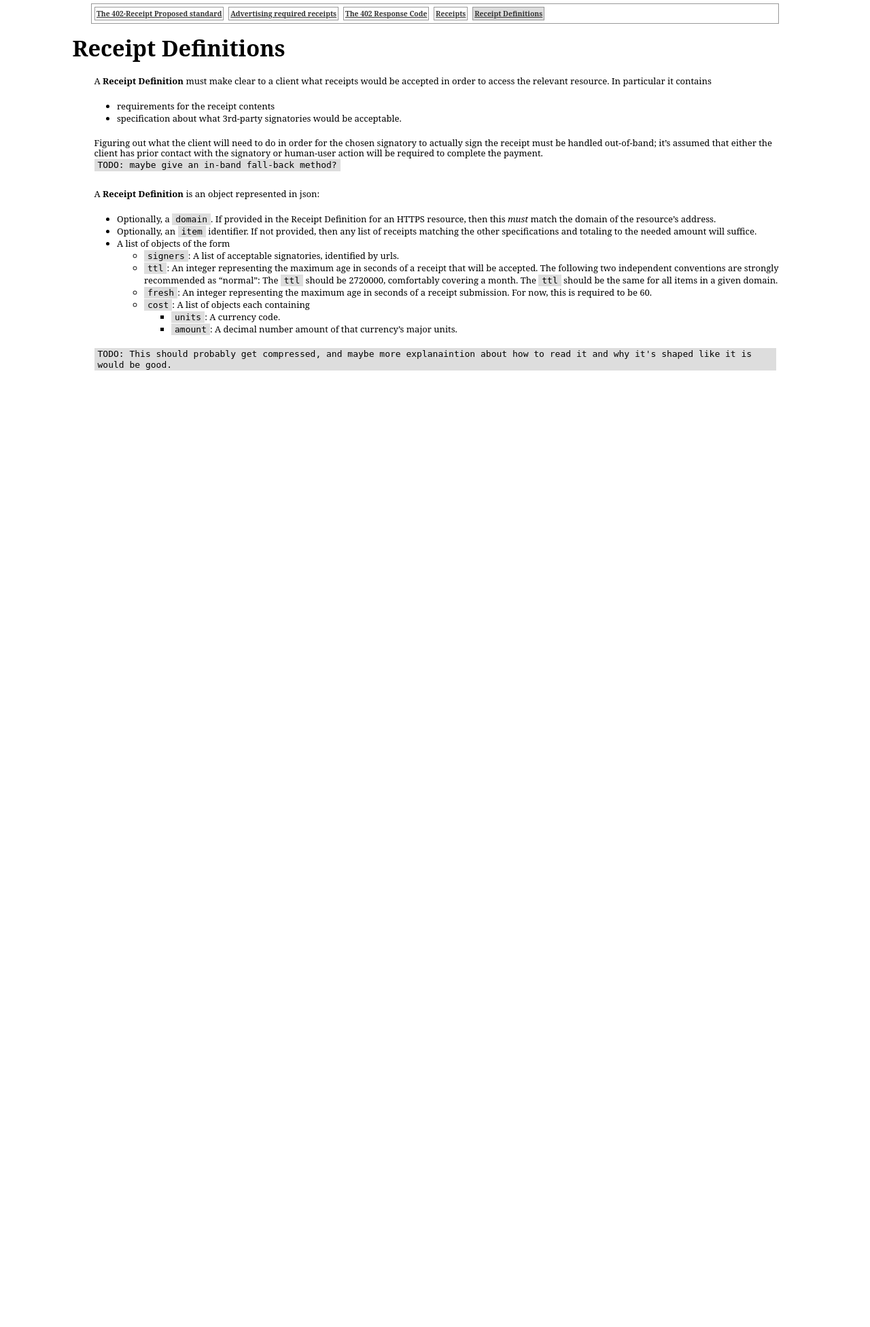
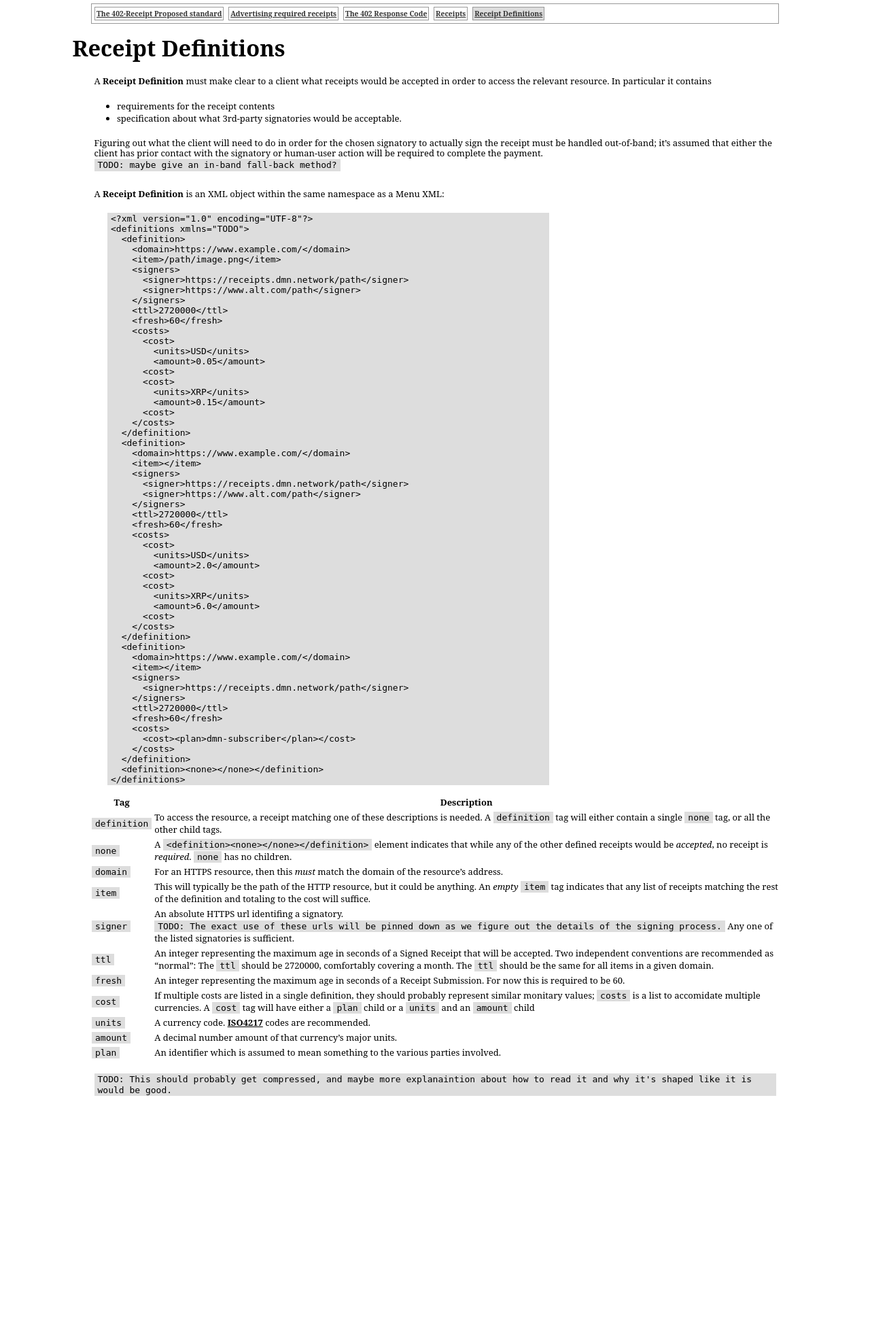
Before and after one commit to erikpukinskis/direct-monetization-static, a Jekyll site: the page built from _proposal/receipt_definitions.markdown, in a window 1280 px wide. Shown: the whole page at 68% size. Built offline with Jekyll 4.4.1, drawn with Linux system fonts in a browser that asks for light colours; before the commit the page ends 900 px from its top, so only the background shows below that.

Commit message:
various improvements

````diff
--- a/_proposal/402_responses.markdown
+++ b/_proposal/402_responses.markdown
@@ -6,6 +6,6 @@ description: The 402-Receipt Proposed standard.
 documentation_order: 3
 ---
 
-A 402 response indicates that the request should/may be retried with a receipt as described in the `Accept-Receipts` header. To the extent possible, 402 should be the "rejection of last resort" in the sense that a 402 response should not be given if the request would have failed for other reasons in addition to the absence of a suitable `Receipt` header.
+A 402 HTTP response indicates that the request should/may be retried with a receipt as described in the `Accept-Receipts` header. To the extent possible, 402 should be the "rejection of last resort" in the sense that a 402 response should not be given if the request would have failed for other reasons in addition to the absence of a suitable `Receipt` header.
 
 If a 402 response has a response body, that body should be used as a placeholder for the requested resource, and must be appropriate for such use. If a 402 response has a `Link: <url>; rel=alternate` header, then it must specify a placeholder for the requested resource and there should not be a body.
--- a/_proposal/communicate.markdown
+++ b/_proposal/communicate.markdown
@@ -13,7 +13,6 @@ Finally, a response can include information about receipts that _should have bee
 ## Menu XML
 A menu XML is conceptually similar to a [sitemap.xml](https://www.sitemaps.org/protocol.html).
 `TODO: Provide a formal namespace definition`
-
 A menu XML will be structured like so:
 
 ```xml
@@ -24,7 +23,7 @@ A menu XML will be structured like so:
   </scope>
   <resource>
     <loc>https://www.example.com/path/image.png</loc>
-    <acceptreceipts>Receipt Definition</acceptreceipts>
+    <receiptdefinition>Receipt Definition</receiptdefinition>
     <usedby>
       <url>https://www.example.com/page.html</url>
       ...
@@ -66,4 +65,4 @@ An `<meta>` tag can represent the same information, but may require more careful
 ```
 
 Such a tag included in the HTML payload of a 402 response would indicate that a different (more complete) version of the page would have been given if the request had included a receipt; this is fine but not an available option for non-HTML resources.
-In a 200 HTML payload it would indicate the supplied receipts (including, possibly, no receipt at all) already fulfilled the requirements. This is less suitable for a tip-jar configuration than it may seem: The client shouldn't have to repeat a request to submit an optional receipt.
+In a 200 HTML payload it would indicate the supplied receipts (including, possibly, no receipt at all) already fulfilled the requirements. This may be less suitable for a tip-jar configuration than it may seem: The client shouldn't have to repeat a request to submit an optional receipt, and they won't know about a Menu XML during their first request.
--- a/_proposal/introduction.markdown
+++ b/_proposal/introduction.markdown
@@ -15,9 +15,9 @@ The 402 HTTPS response code implies that a request is being denied because payme
 
 We propose a suite of HTTPS headers, HTML head elements, and surrounding utilities to make direct monetization of web-accessible resources low-stress and safe even for non-specialist human users.
 
-By design, this standard covers use-cases in which a 402 response would never actually be sent. We can think of this like a tip-jar or crowd-funding tool; no payment is _required_ to access the resource, but a clear means of making optional payments is exposed to the client along with explicit expectations about what they _should_ pay. Throughout this document we will talk about interchangeably about "requiring" or "accepting" receipts. The actual behavior gets specified in the Receipt Definition.
+By design, this standard covers use-cases in which a 402 response would never actually be sent. In particular, we anticipate a tip-jar or crowd-funding configuration in which no payment is _required_ to access the resource, but a clear means of making optional payments is exposed to the client along with explicit expectations about what they _should_ pay. Throughout this document we will talk about interchangeably about "requiring" or "accepting" receipts. The actual behavior gets specified in the Receipt Definition.
 
-Although this standard is only applicable for HTTPS exchanges; it's desirable that the framework of receipts translate clearly to other internet communications.
+Although this standard will focus on HTTPS exchanges; it's desirable that the framework of translate clearly to other internet communications.
 
 ## Context for a 402 response
 It's generally poor user experience to reject a web-page request outright. A 402 response to such a request may work if a suitable placeholder page is available and the client is trusted to handle the response appropriately.
@@ -25,5 +25,5 @@ It's generally poor user experience to reject a web-page request outright. A 402
 In practice, it is usually better to give  normal response to the principal request and require receipts for a key resource used by that page, for example an image or text-block. To avoid performance impacts, a page should [provide instructions]({{ "communicate.html" | relative_url }}) about what receipts the secondary resource will require. **This information must be accurate to avoid a visitor paying for a useless receipt.**
 
 ## Some early concerns:
-- The duplication of HTTPS header specifications and in-line HTML feels weird, but is probably the way forward. In particular, in-line HTML is probably easier for a most website authors to implement and HTTPS headers aren't accessible from JS, but HTTPS headers feel like they'll have better separation of concerns, work with images, and are probably friendlier for robots.
+- The duplication of HTTPS header specifications and in-line HTML feels weird, but is probably the way forward. In particular, in-line HTML is probably easier for most website authors to implement and HTTPS headers aren't accessible from JS, but HTTPS headers feel like they'll have better separation of concerns, work with images, and are probably friendlier for robots.
 - Having the signatories do their signatures blindly is highly desirable, but fundamentally incompatible with passive-host design.
--- a/_proposal/receipt_definitions.markdown
+++ b/_proposal/receipt_definitions.markdown
@@ -13,16 +13,79 @@ A **Receipt Definition** must make clear to a client what receipts would be acce
 
 Figuring out what the client will need to do in order for the chosen signatory to actually sign the receipt must be handled out-of-band; it's assumed that either the client has prior contact with the signatory or human-user action will be required to complete the payment. `TODO: maybe give an in-band fall-back method?`
 
-A **Receipt Definition** is an object represented in json:
+A **Receipt Definition** is an XML object within the same namespace as a Menu XML:
 
-- Optionally, a `domain`. If provided in the Receipt Definition for an HTTPS resource, then this _must_ match the domain of the resource's address.
-- Optionally, an `item` identifier. If not provided, then any list of receipts matching the other specifications and totaling to the needed amount will suffice.
-- A list of objects of the form
-    - `signers`: A list of acceptable signatories, identified by urls.
-    - `ttl`: An integer representing the maximum age in seconds of a receipt that will be accepted. The following two independent conventions are strongly recommended as "normal": The `ttl` should be 2720000, comfortably covering a month. The `ttl` should be the same for all items in a given domain.
-    - `fresh`: An integer representing the maximum age in seconds of a receipt submission. For now, this is required to be 60.
-    - `cost`: A list of objects each containing
-        - `units`: A currency code.
-        - `amount`: A decimal number amount of that currency's major units.
+```xml
+<?xml version="1.0" encoding="UTF-8"?>
+<definitions xmlns="TODO">
+  <definition>
+    <domain>https://www.example.com/</domain>
+    <item>/path/image.png</item>
+    <signers>
+      <signer>https://receipts.dmn.network/path</signer>
+      <signer>https://www.alt.com/path</signer>
+    </signers>
+    <ttl>2720000</ttl>
+    <fresh>60</fresh>
+    <costs>
+      <cost>
+        <units>USD</units>
+        <amount>0.05</amount>
+      <cost>
+      <cost>
+        <units>XRP</units>
+        <amount>0.15</amount>
+      <cost>
+    </costs>
+  </definition>
+  <definition>
+    <domain>https://www.example.com/</domain>
+    <item></item>
+    <signers>
+      <signer>https://receipts.dmn.network/path</signer>
+      <signer>https://www.alt.com/path</signer>
+    </signers>
+    <ttl>2720000</ttl>
+    <fresh>60</fresh>
+    <costs>
+      <cost>
+        <units>USD</units>
+        <amount>2.0</amount>
+      <cost>
+      <cost>
+        <units>XRP</units>
+        <amount>6.0</amount>
+      <cost>
+    </costs>
+  </definition>
+  <definition>
+    <domain>https://www.example.com/</domain>
+    <item></item>
+    <signers>
+      <signer>https://receipts.dmn.network/path</signer>
+    </signers>
+    <ttl>2720000</ttl>
+    <fresh>60</fresh>
+    <costs>
+      <cost><plan>dmn-subscriber</plan></cost>
+    </costs>
+  </definition>
+  <definition><none></none></definition>
+</definitions>
+```
+
+| Tag | Description |
+|---------|-------------|
+| `definition` | To access the resource, a receipt matching one of these descriptions is needed. A `definition` tag will either contain a single `none` tag, or all the other child tags. |
+| `none` | A `<definition><none></none></definition>` element indicates that while any of the other defined receipts would be _accepted_, no receipt is _required_. `none` has no children. |
+| `domain` | For an HTTPS resource, then this _must_ match the domain of the resource's address. |
+| `item` | This will typically be the path of the HTTP resource, but it could be anything. An _empty_ `item` tag indicates that any list of receipts matching the rest of the definition and totaling to the cost will suffice. |
+| `signer` | An absolute HTTPS url identifing a signatory. `TODO: The exact use of these urls will be pinned down as we figure out the details of the signing process.` Any one of the listed signatories is sufficient. |
+| `ttl` | An integer representing the maximum age in seconds of a Signed Receipt that will be accepted. Two independent conventions are recommended as "normal": The `ttl` should be 2720000, comfortably covering a month. The `ttl` should be the same for all items in a given domain. |
+| `fresh` | An integer representing the maximum age in seconds of a Receipt Submission. For now this is required to be 60. |
+| `cost` | If multiple costs are listed in a single definition, they should probably represent similar monitary values; `costs` is a list to accomidate multiple currencies. A `cost` tag will have either a `plan` child or a `units` and an `amount` child
+| `units` | A currency code. [ISO4217](https://en.wikipedia.org/wiki/ISO_4217) codes are recommended. |
+| `amount` | A decimal number amount of that currency's major units. |
+| `plan` | An identifier which is assumed to mean something to the various parties involved.
 
 `TODO: This should probably get compressed, and maybe more explanaintion about how to read it and why it's shaped like it is would be good.`
--- a/_sass/master.scss
+++ b/_sass/master.scss
@@ -7,7 +7,7 @@ body {
 }
 
 .document {
-  padding: 0% 10%;
+  padding: 0% 10% 35vh 10%;
 }
 
 nav {
````
Also changed, not shown: welcome-to-the-dmn.markdown (+12 -6 lines).
